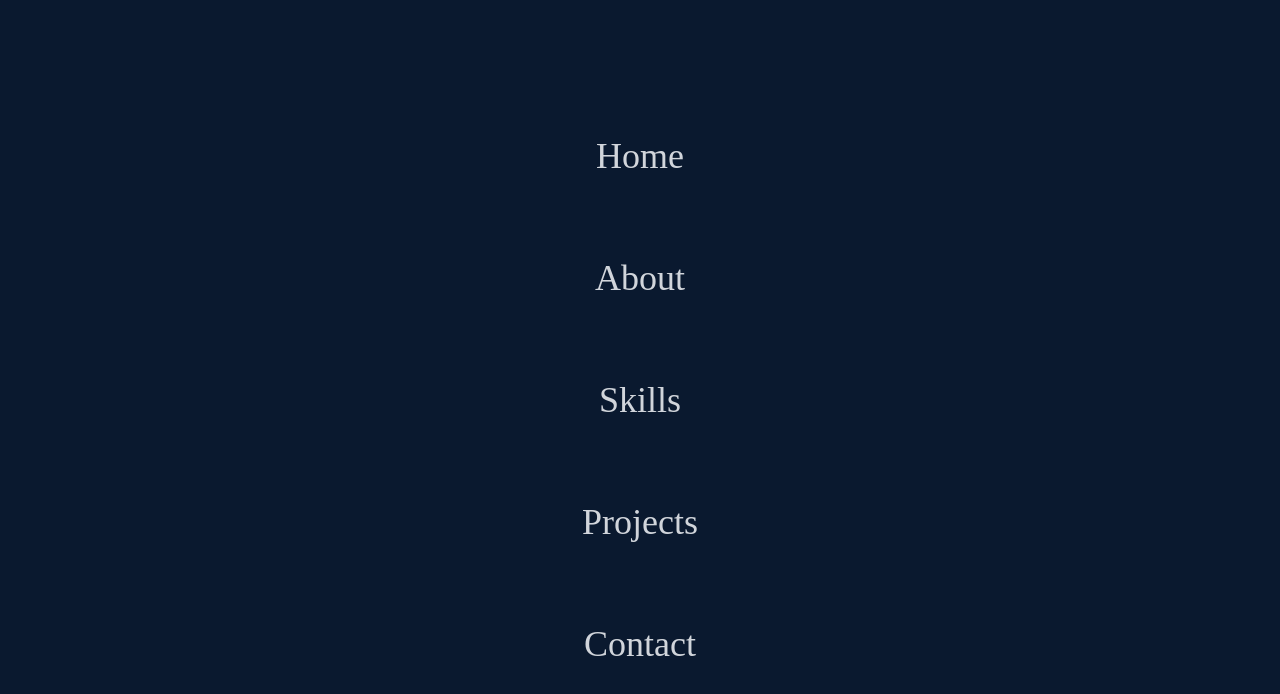
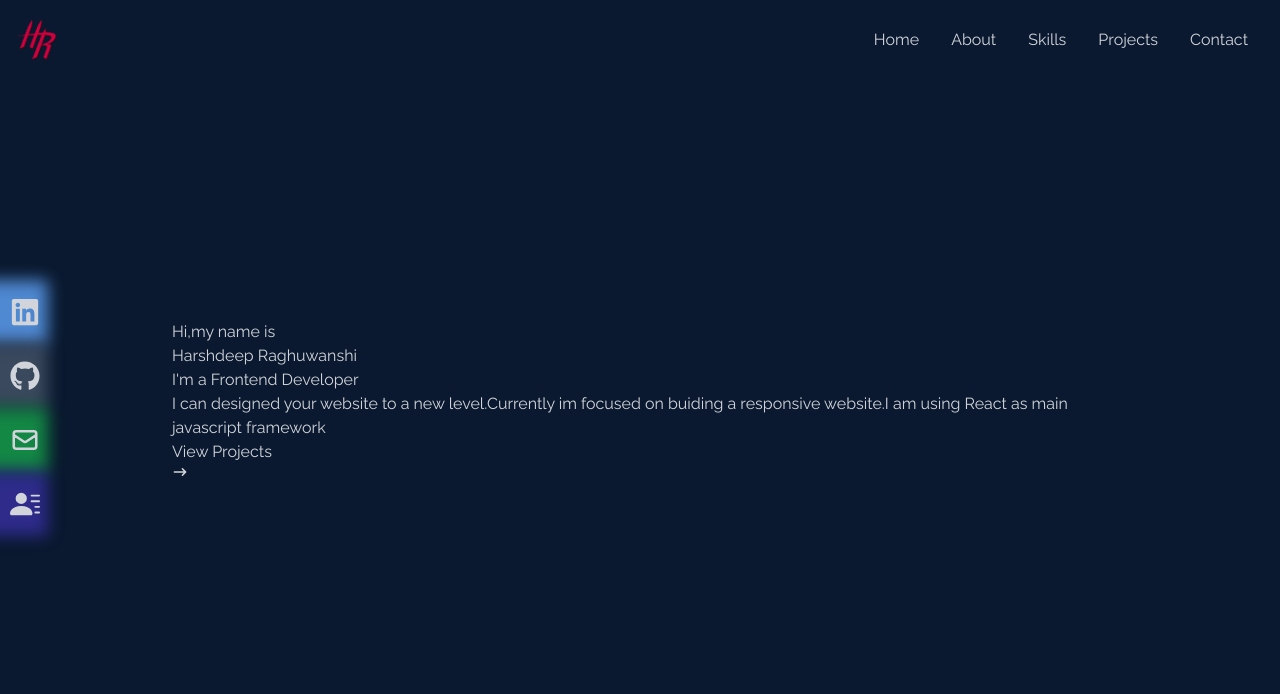
Before and after one commit to harshdeep91/Portfolio, a Next.js app: page / in a window 1280 px wide. Shown: the top 694 px of the page. Built offline with nearby package versions, Linux system fonts and the light colour scheme.

Commit message:
finished sidebar

```diff
--- /dev/null
+++ b/components/Homepage.js
@@ -0,0 +1,18 @@
+import {HiArrowNarrowRight} from 'react-icons/hi'
+const Homepage = () => {
+  return (
+    <div name="homepage" className="w-full h-screen bg-[#0a192f]">
+      <div className='max-w-[1000px] mx-auto px-8 flex flex-col justify-center h-full text-gray-300'>
+        <p className=''>Hi,my name is</p>
+        <h1>Harshdeep Raghuwanshi</h1>
+        <h2>I'm a Frontend Developer</h2>
+        <p>I can designed your website to a new level.Currently im focused on buiding a responsive website.I am using React as main javascript framework </p>
+      <div>
+        <button>View Projects<HiArrowNarrowRight/></button>
+      </div>
+      </div>
+    </div>
+  )
+}
+
+export default Homepage
--- /dev/null
+++ b/components/List.js
@@ -0,0 +1,14 @@
+
+const List = ({text,icon,color}) => {
+  return (
+    <li className=' h-16 flex justify-between -ml-32 hover:-ml-[10px] items-center  duration-300 '>
+
+      <div className={`${color} absolute w-full h-16 filter blur opacity-80 z-0`}></div>
+          <a className='flex fixed justify-between items-center w-40 text-gray-300 z-10 p-2' src="/">
+               {text} {icon}
+          </a>
+    </li>
+  )
+}
+
+export default List
--- a/components/Navbar.js
+++ b/components/Navbar.js
@@ -1,11 +1,15 @@
-import {FaBars,FaTimes} from 'react-icons/fa'
+import { FaBars, FaTimes, FaLinkedin, FaGithub } from 'react-icons/fa'
+import { HiOutlineMail } from 'react-icons/hi'
+import {BsFillPersonLinesFill} from 'react-icons/bs'
 import { useState } from 'react'
+import Image from 'next/image';
+import List from './List';
 const Navbar = () => {
   const [nav, setNav] = useState(false);
   const handleclick = () => setNav(!nav);
   return (
     <div className="w-full fixed flex justify-between items-center h-[80px] bg-[#0a192f] text-gray-300 px-4">
-      <img src="/static/logo.png" alt="logo" className="w-10 h-10" />
+      <Image src="/static/logo.png" width="40px" height="40px" alt="logo" className="" />
       <div>
         <ul className="hidden md:flex justify-between">
           <li>Home</li>
@@ -21,7 +25,7 @@ const Navbar = () => {
       </div>
       {/* Mobile Menu */}
 
-      <ul className={nav ? 'hidden' : ' flex justify-between h-screen items-center absolute left-0 top-0 bg-[#0a192f] text-gray-300 w-full flex-col p-28'}>
+      <ul className={nav ? 'hidden' : ' flex justify-between h-screen items-center absolute left-0 top-0 bg-[#0a192f] text-gray-300 w-full flex-col p-28 md:hidden'}>
           <li className='text-4xl py-6'>Home</li>
           <li className='text-4xl py-6'>About</li>
           <li className='text-4xl py-6'>Skills</li>
@@ -30,12 +34,21 @@ const Navbar = () => {
          </ul>
 
       {/* Social icons */}
-      <div className='hidden'>
+      <div className='hidden lg:flex fixed flex-col left-0 top-[35%] w-40'>
+        <ul>
+          <List color="bg-blue-400" text="Linkedin" icon={<FaLinkedin size={30} />} />
+          <List color="bg-slate-600" text="Github" icon={<FaGithub size={30} />} />
+          <List color="bg-green-600" text="Email" icon={<HiOutlineMail size={30} />} />
+          <List color="bg-indigo-800" text="Resume" icon={<BsFillPersonLinesFill size={30}/>} />
 
+
+
+        </ul>
       </div>
       </div>
 
   )
 }
+// -ml-[100px] hover:-ml-[10px]
 
 export default Navbar
--- a/pages/index.js
+++ b/pages/index.js
@@ -1,8 +1,6 @@
 import Head from 'next/head'
-import Image from 'next/image'
+import Homepage from '../components/Homepage'
 import Navbar from '../components/Navbar'
-import styles from '../styles/Home.module.css'
-
 export default function Home() {
   return (
     <div>
@@ -11,7 +9,8 @@ export default function Home() {
         <meta name="description" content="Generated by create next app" />
         <link rel="icon" href="/favicon.ico" />
       </Head>
-       <Navbar/>
+      <Navbar />
+      <Homepage/>
     </div>
   )
 }
--- a/styles/globals.css
+++ b/styles/globals.css
@@ -1,7 +1,8 @@
+@import url('https://fonts.googleapis.com/css2?family=Raleway:wght@300;400;500;600;700;800;900&display=swap');
 @tailwind base;
 @tailwind components;
 @tailwind utilities;
-@import url('https://fonts.googleapis.com/css2?family=Raleway:wght@300;400;500;600;700;800;900&display=swap');
+
 @layer base{
     body{
         @apply font-[Raleway];
```
